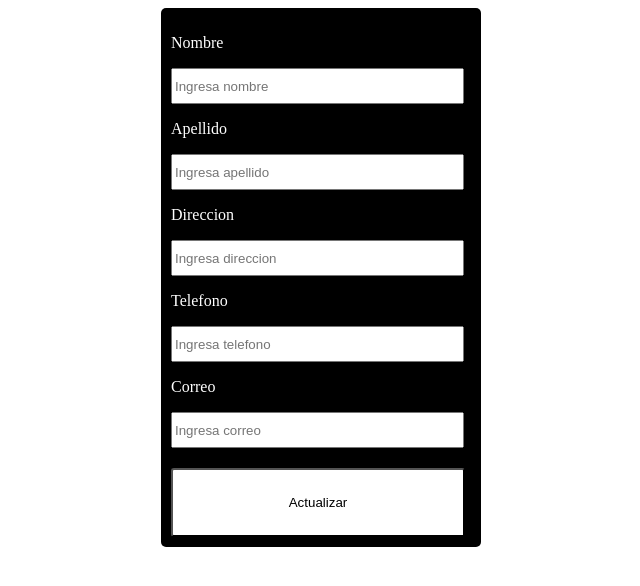
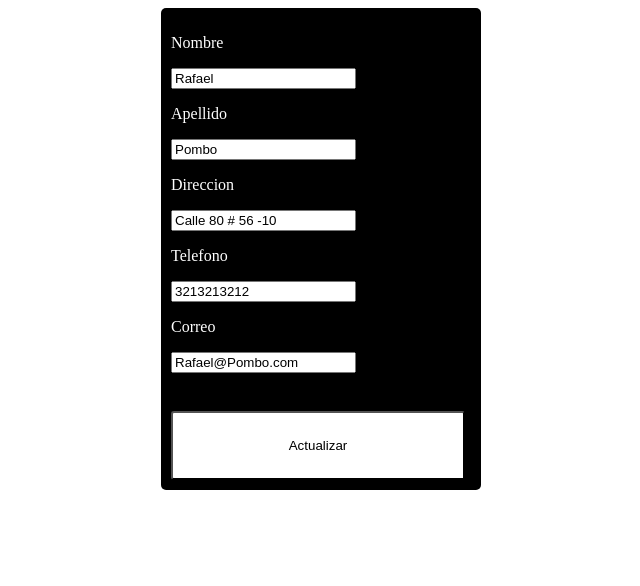
Before and after one commit to DuvanGG/PracticaCRUD, a PHP site: page /editarUsuario.php?id=13 in a window 1280 px wide. Shown: the top 586 px of the page, without its empty margins (319-959 px from the left). Run offline with PHP 8.4, Linux system fonts and the light colour scheme; data comes from the database, SQL or seed files in the repository.

Commit message:
Update editarUsuario.php

```diff
--- a/editarUsuario.php
+++ b/editarUsuario.php
@@ -1,26 +1,44 @@
+<?php
+
+
+
+
+require('conexion.php');
+
+$id = $_GET['id'];
+
+$sql = "SELECT * FROM  usuarios WHERE id = '$id'";
+
+$resultado = mysqli_query($conexion, $sql);
+
+$resultado_bd = mysqli_fetch_all($resultado); #busca todo, esto devuelve un array
+?>
+
 <!DOCTYPE html>
 <html lang="en">
 <head>
     <meta charset="UTF-8">
     <meta name="viewport" content="width=device-width, initial-scale=1.0">
-    <title>Editar usuario</title>
+    <title>Pagina principal</title>
     <link rel="stylesheet" href="estilos.css">
 </head>
 <body>
-<body>
-    <form method="POST" action="editar.php">
+
+
+
+    <?php foreach($resultado_bd as $datoUsuario): ?>
+       <form method="POST" action="editar.php">
         <p>Nombre</p>
-        <input type="text" name="nombre" placeholder="Ingresa nombre" class="input"><br>
+        <input type="text" name="nombre" value="<?php echo $datoUsuario[1]; ?>"><br>
         <p>Apellido</p>
-        <input type="text" name="apellido" placeholder="Ingresa apellido" class="input"><br>
+        <input type="text" name="apellido" value="<?php echo $datoUsuario[2]; ?>"><br>
         <p>Direccion</p>
-        <input type="text" name="direccion" placeholder="Ingresa direccion" class="input"><br>
+        <input type="text" name="direccion" value="<?php echo $datoUsuario[3]; ?>"><br>
         <p>Telefono</p>
-        <input type="text" name="telefono" placeholder="Ingresa telefono" class="input"><br>
+        <input type="text" name="telefono" value="<?php echo $datoUsuario[4]; ?>"><br>
         <p>Correo</p>
-        <input type="text" name="correo" placeholder="Ingresa correo" class="input"><br>
+        <input type="text" name="correo" value="<?php echo $datoUsuario[5]; ?>"><br>
+         <input type="hidden" name="id" value="<?php echo $datoUsuario[0]; ?>"><br>
         <button type="submit" class="boton">Actualizar</button>
-    </form>
-
-</body>
-</html>
+    </form><br>
+    <?php endforeach ?>
```
